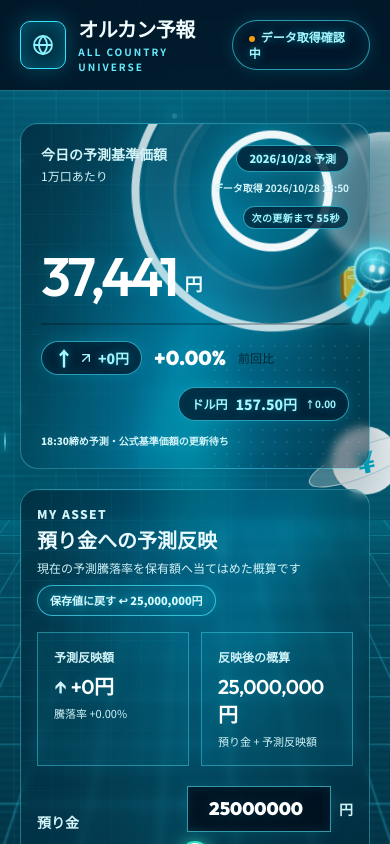
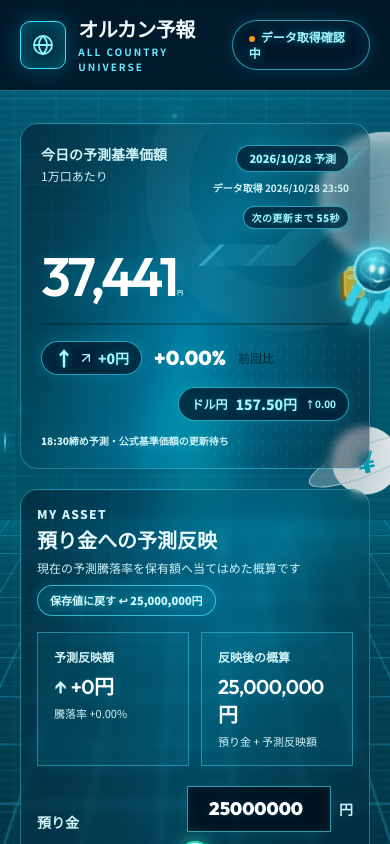
Before and after one commit to sky021030/all-country-forecast, a Next.js app: page / in a window 390 px wide. Shown: the top 844 px of the page. Built offline with nearby package versions, Linux system fonts and the light colour scheme; no server answers.

Commit message:
Polish forecast display and mobile performance

```diff
--- a/app/globals.css
+++ b/app/globals.css
@@ -123,7 +123,7 @@ body { background:#eef0f3; }
 .money-saturn { border:1px solid #cfd3d8;background:linear-gradient(145deg,#fff,#dfe3e8);box-shadow:inset 0 0 24px #fff,0 18px 50px rgba(44,50,58,.14);color:#008aa5; }
 .money-saturn::before { border:2px solid #c9cdd2;background:rgba(255,255,255,.35); }
 .editorial-hero { border:1px solid rgba(30,34,39,.18);border-radius:30px;background:linear-gradient(145deg,rgba(255,255,255,.96),rgba(226,230,234,.9))!important;box-shadow:inset 0 1px 1px #fff,inset 0 -18px 42px rgba(114,122,132,.08),0 28px 70px rgba(38,44,52,.16);transform:none; }
-.editorial-hero::before { content:"";position:absolute;right:-48px;top:-78px;width:290px;height:290px;border-radius:50%;background:radial-gradient(circle,transparent 0 52px,rgba(255,255,255,.95) 53px 60px,transparent 61px 95px,rgba(166,172,180,.24) 96px 98px,transparent 99px 132px,rgba(255,255,255,.75) 133px 140px,transparent 141px); }
+.editorial-hero::before { content:"";position:absolute;right:-20px;top:22px;width:210px;height:120px;border-radius:0;background:linear-gradient(135deg,transparent 0 42%,rgba(110,240,255,.52) 42.5% 43.5%,transparent 44% 56%,rgba(110,240,255,.18) 56.5% 57.5%,transparent 58%),linear-gradient(90deg,transparent,rgba(110,240,255,.18),transparent);filter:drop-shadow(0 0 10px rgba(0,220,255,.24));animation:none;opacity:.7;clip-path:polygon(28% 0,100% 0,100% 72%,72% 72%,55% 100%,0 100%,0 82%,46% 82%,64% 54%,100% 54%,100% 18%,40% 18%); }
 .editorial-card { border:1px solid rgba(37,41,46,.16)!important;border-radius:24px;background:rgba(250,251,252,.9)!important;box-shadow:inset 0 1px 0 #fff,0 20px 50px rgba(46,52,60,.11);backdrop-filter:blur(14px); }
 .editorial-card:nth-child(even) { transform:none; }
 .chart-paper { background-color:rgba(250,251,252,.9)!important;background-image:linear-gradient(rgba(60,66,74,.055) 1px,transparent 1px),linear-gradient(90deg,rgba(60,66,74,.04) 1px,transparent 1px);background-size:100% 28px,28px 100%; }
@@ -216,3 +216,6 @@ input[type="range"] { accent-color:#30dfc2; } input[type="range"]::-webkit-slide
 }
 @media(max-width:640px){.flying-orkan .orkan-kun{animation-duration:17s;opacity:.92}.editorial-hero,.editorial-card,.voxel-panel,.editorial-note,.editorial-footer{border-radius:18px!important}.mascot-stage .runner-lane{width:52%}}
 @media(prefers-reduced-motion:reduce){.flying-orkan .orkan-kun{animation:none!important;transform:translate(calc(100vw - 100px),95px) scale(.65)}}
+
+.forecast-price { white-space:nowrap; }
+.forecast-currency { margin-left:.08em;color:#bff7ff;font-size:.28em;font-weight:900;letter-spacing:.04em;transform:translateY(-.16em);text-shadow:0 0 10px rgba(86,235,255,.38); }
--- a/app/page.tsx
+++ b/app/page.tsx
@@ -68,9 +68,9 @@ export default async function Home() {
                   <div className="mt-2 sm:hidden"><AutoRefresh /></div>
                 </div>
               </div>
-              <div className="mt-5 flex items-end gap-2 sm:mt-9">
+              <div className="forecast-price mt-5 flex items-baseline gap-0 sm:mt-9">
                 <span className="font-display text-[54px] font-semibold leading-none tracking-[-0.045em] sm:text-[78px]">{yen.format(data.forecastValue)}</span>
-                <span className="pb-1.5 text-lg font-black sm:pb-2">円</span>
+                <span className="forecast-currency">円</span>
               </div>
               <div className="mt-5 flex flex-wrap items-center gap-3 border-t-2 border-black/25 pt-4 sm:mt-7 sm:pt-5">
                 <span className={`paper-label inline-flex items-center gap-1 px-3 py-1.5 text-sm font-black ${isUp ? "bg-emerald-300" : "bg-amber-300"}`}><span className="text-xl leading-none">{isUp ? "↑" : "↓"}</span><ArrowUpRightIcon className={`h-4 w-4 ${isUp ? "" : "rotate-90"}`} />{isUp ? "+" : ""}{yen.format(data.changeAmount)}円</span>
```
